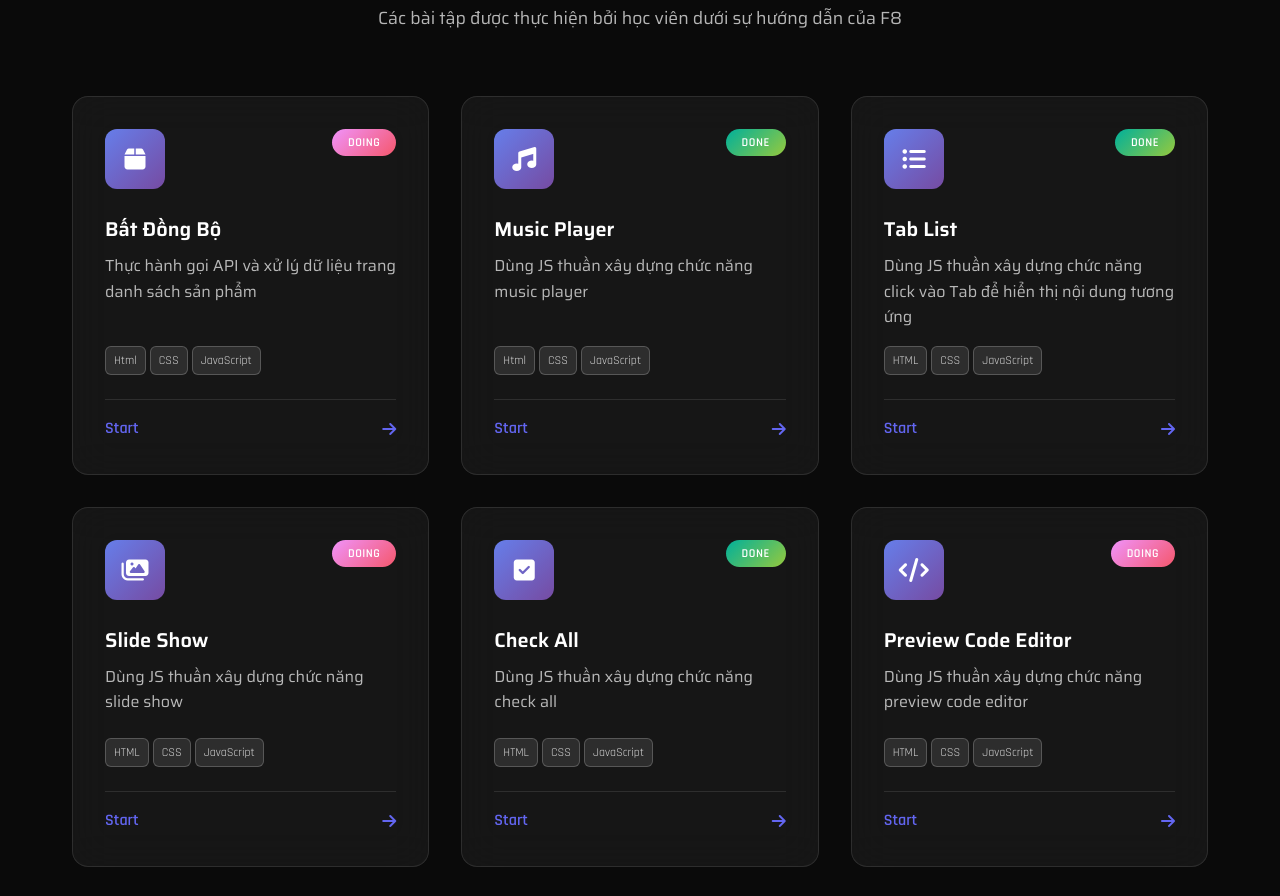
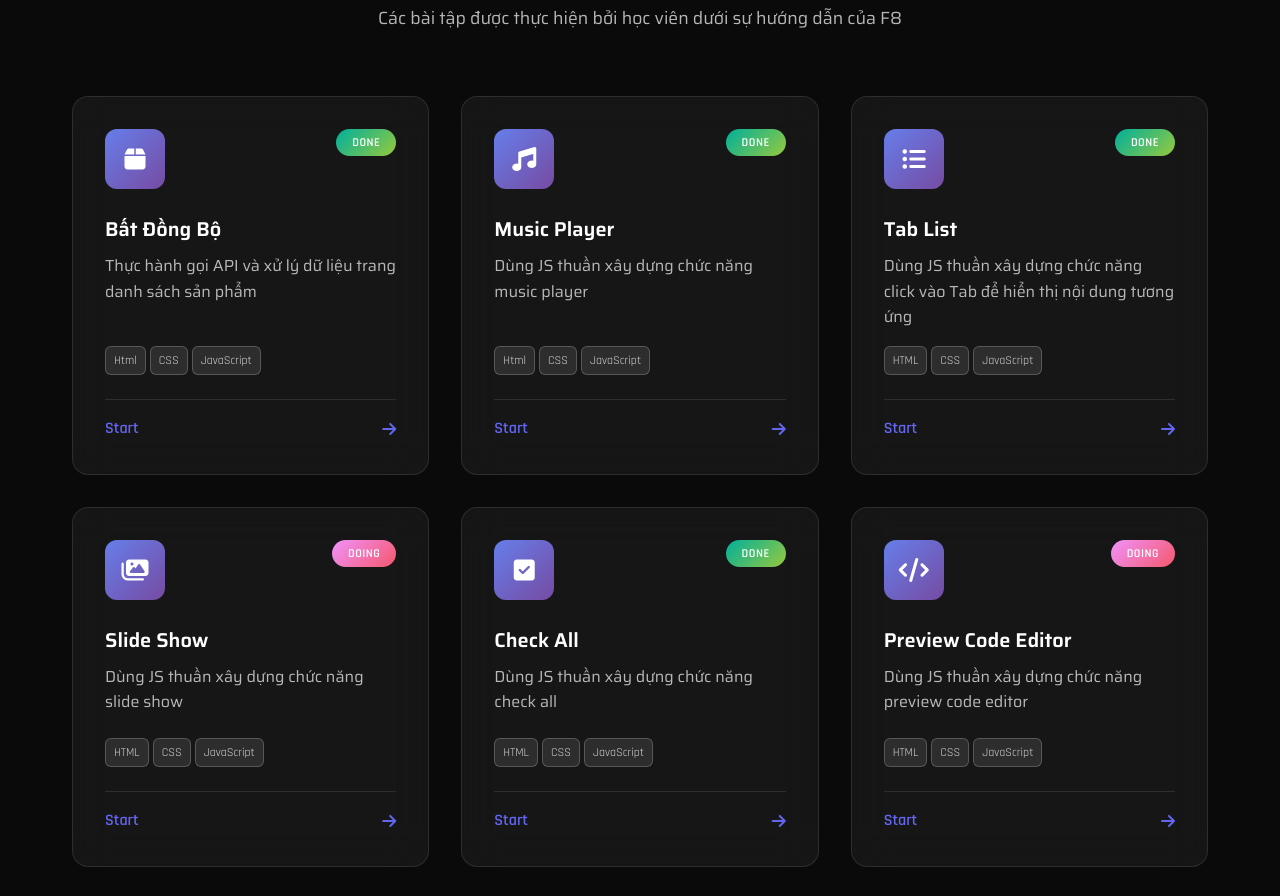
Before and after one commit to devcui3107/f8-zoom, a plain HTML site: page index.html in a window 1280 px wide. Shown: the part 1020-1916 px from the top of the page. Drawn offline with Linux system fonts and the light colour scheme.

Commit message:
Edit Status Ex

```diff
--- a/index.html
+++ b/index.html
@@ -86,8 +86,8 @@
                 <div class="exercise-card__icon">
                   <i class="fas fa-box"></i>
                 </div>
-                <div class="exercise-card__badge exercise-card__badge--doing">
-                  Doing
+                <div class="exercise-card__badge exercise-card__badge--done">
+                  Done
                 </div>
               </a>
               <a
--- a/template/header.html
+++ b/template/header.html
@@ -13,7 +13,7 @@
 <!-- Header -->
 <header class="header">
   <div class="header__container">
-    <a href="../../index.html" class="header__logo">
+    <a href="./" class="header__logo">
       <i class="fas fa-code header__logo-icon"></i>
       <span class="header__logo-text">Exercise F8</span>
     </a>
```
